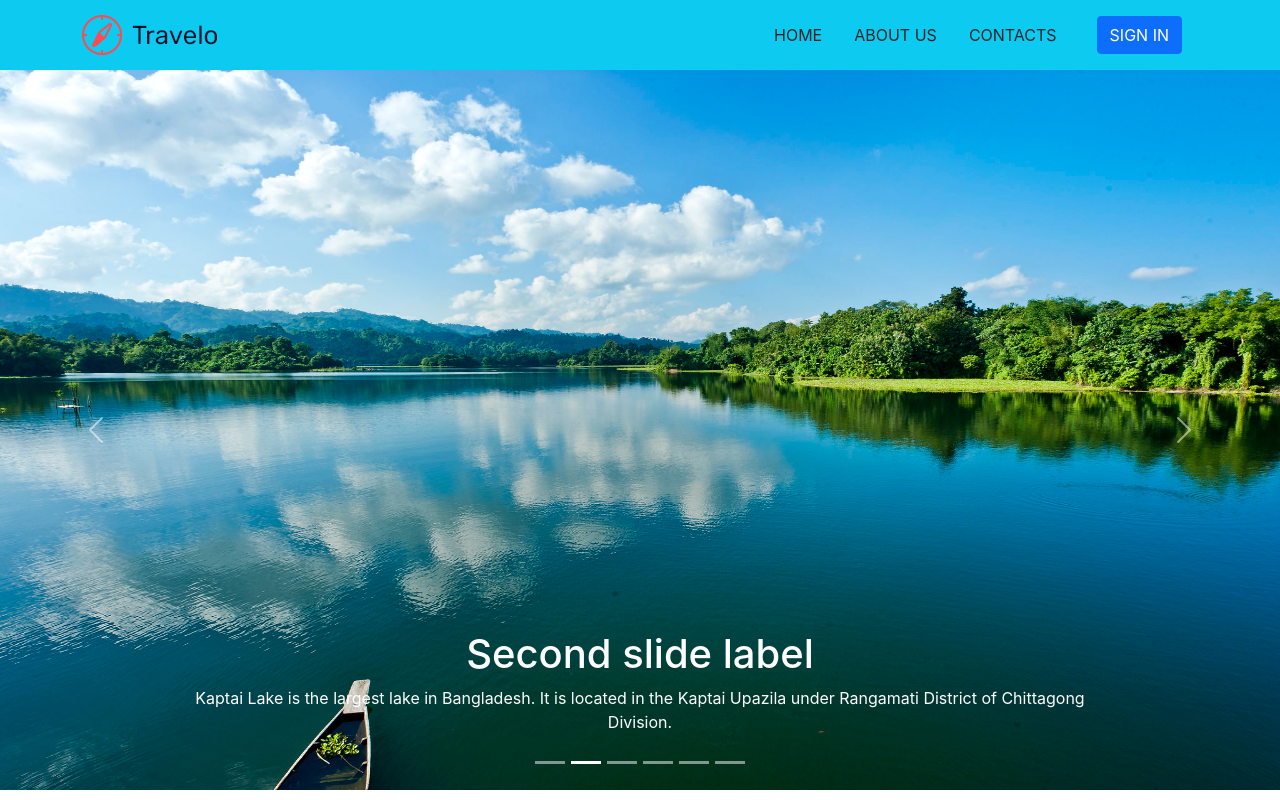
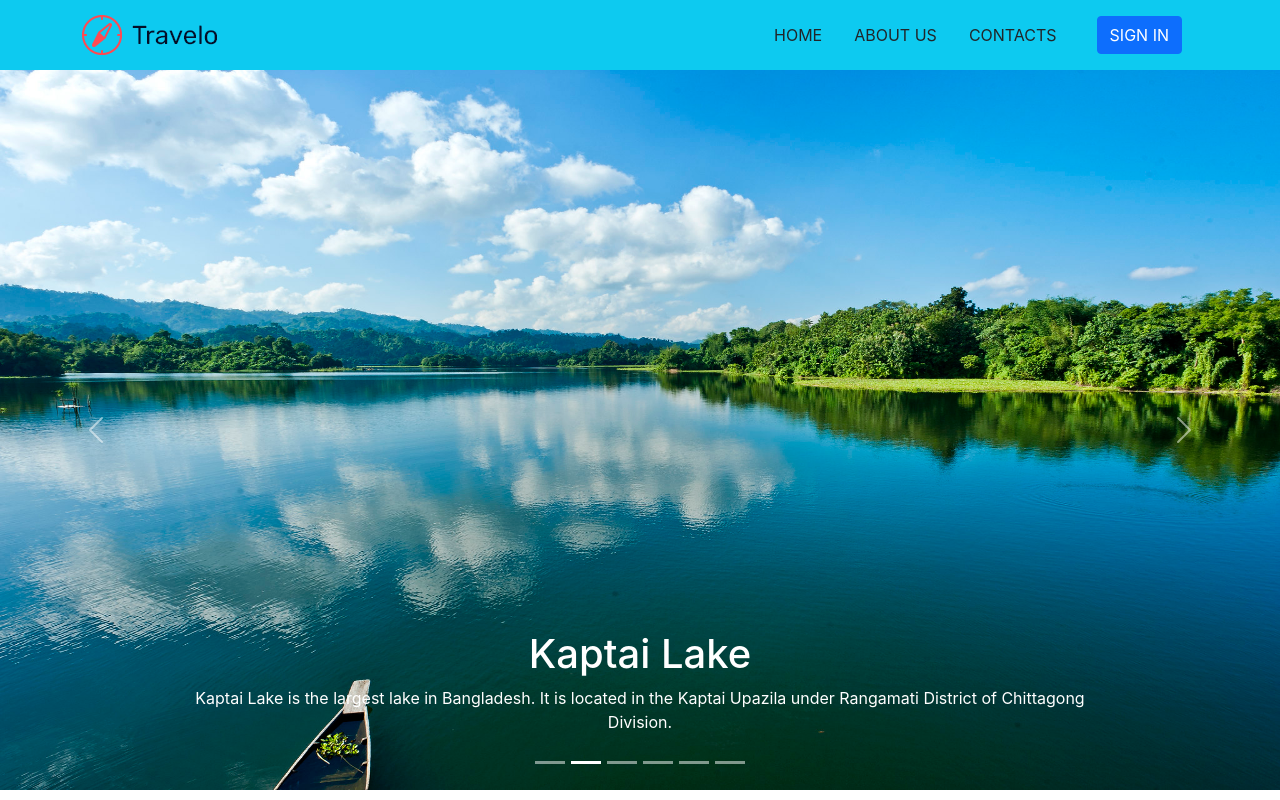
Before and after one commit to smahkafi/travelo-client, a React (Create React App) app: page / in a window 1280 px wide. Shown: the top 800 px of the page. Built offline with nearby package versions, Linux system fonts and the light colour scheme; no server answers.

Commit message:
first complete

```diff
--- a/src/Pages/Home/Banner/Banner.js
+++ b/src/Pages/Home/Banner/Banner.js
@@ -30,7 +30,7 @@ const Banner = () => {
                     />
 
                     <Carousel.Caption>
-                        <h1>Second slide label</h1>
+                        <h1>Kaptai Lake</h1>
                         <p>Kaptai Lake is the largest lake in Bangladesh. It is located in the Kaptai Upazila under Rangamati District of Chittagong Division.</p>
                     </Carousel.Caption>
                 </Carousel.Item>
```
